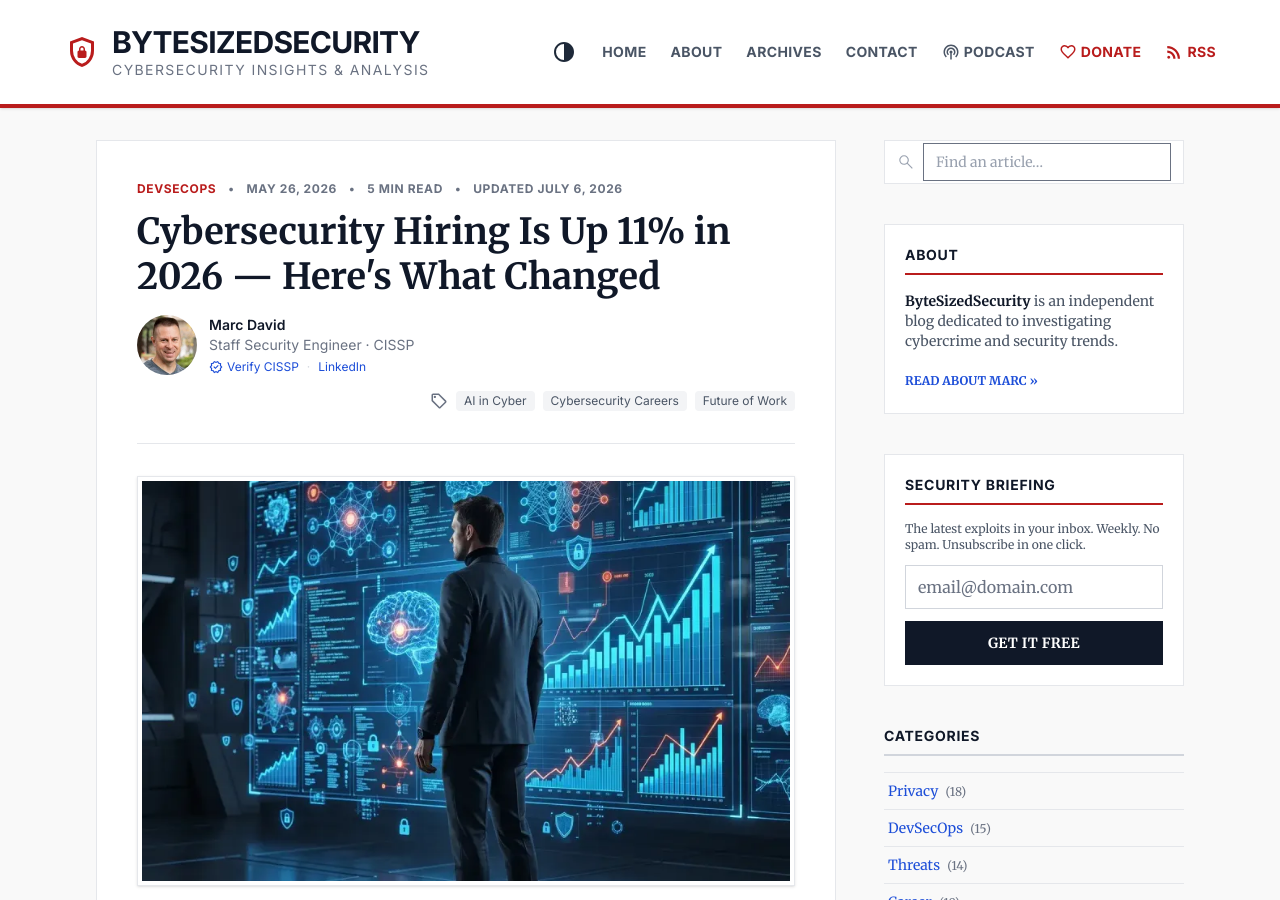
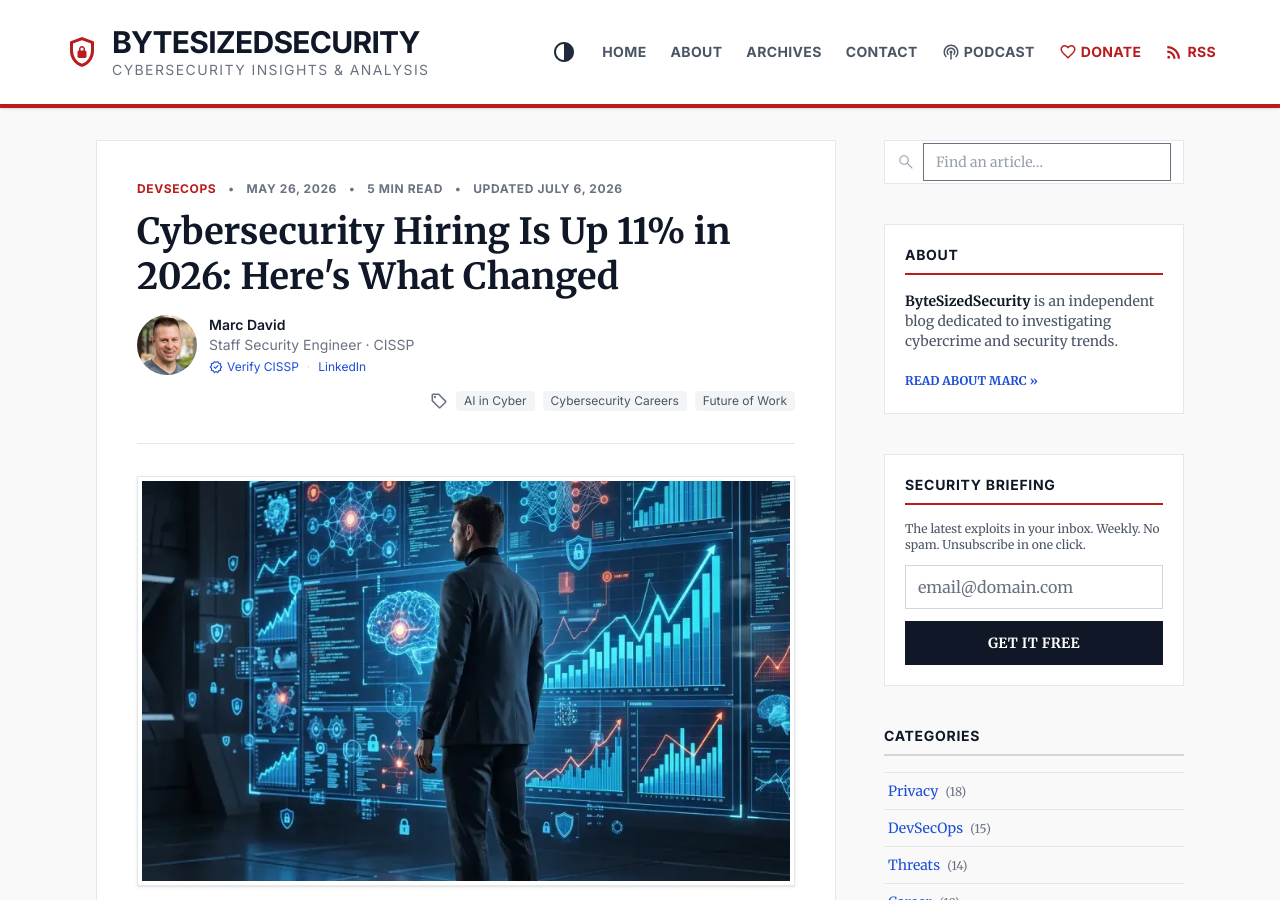
Before and after one commit to mda1125/bytesizedsecurity, a Jekyll site: the page built from _posts/2026-05-26-ai-fuels-cybersecurity-boom-your-career-guide.md, in a window 1280 px wide and 900 px high. Built offline with Jekyll 4.4.1, drawn with Linux system fonts in a browser that asks for light colours; comment, search, counter and statistics services are not loaded.

Commit message:
Replace leftover em dashes in the Donate tooltip and hiring title (#73)
The desktop Donate link tooltip and the 11% hiring post title used U+2014.
Both now use a colon. The post slug and permalink stay the same, and the
title remains under 60 characters.

Co-authored-by: Cursor Agent <cursoragent@cursor.com>

```diff
--- a/_includes/header.html
+++ b/_includes/header.html
@@ -35,7 +35,7 @@
           <span class="text-[18px]">{% include icon.html name="podcasts" %}</span> Podcast
         </a>
         {% if site.nonprofit and site.donate_url %}
-        <a class="py-2 flex items-center gap-1 text-primary hover:underline transition-colors" href="{{ site.donate_url }}" target="_blank" rel="noopener" title="Donate — {{ site.title }} is a 501(c)(3) nonprofit">
+        <a class="py-2 flex items-center gap-1 text-primary hover:underline transition-colors" href="{{ site.donate_url }}" target="_blank" rel="noopener" title="Donate: {{ site.title }} is a 501(c)(3) nonprofit">
           <span class="text-[18px]">{% include icon.html name="favorite" %}</span> Donate
         </a>
         {% endif %}
--- a/_posts/2026-05-26-ai-fuels-cybersecurity-boom-your-career-guide.md
+++ b/_posts/2026-05-26-ai-fuels-cybersecurity-boom-your-career-guide.md
@@ -1,7 +1,7 @@
 ---
 description: "AI-generated code created a new wave of security demand. Job postings up 11%, pay spiking. The skills, roles, and strategy that get you hired in 2026."
 layout: post
-title: "Cybersecurity Hiring Is Up 11% in 2026 — Here's What Changed"
+title: "Cybersecurity Hiring Is Up 11% in 2026: Here's What Changed"
 category: DevSecOps
 tags: ["AI in Cyber", "Cybersecurity Careers", "Future of Work"]
 author: Marc
```
